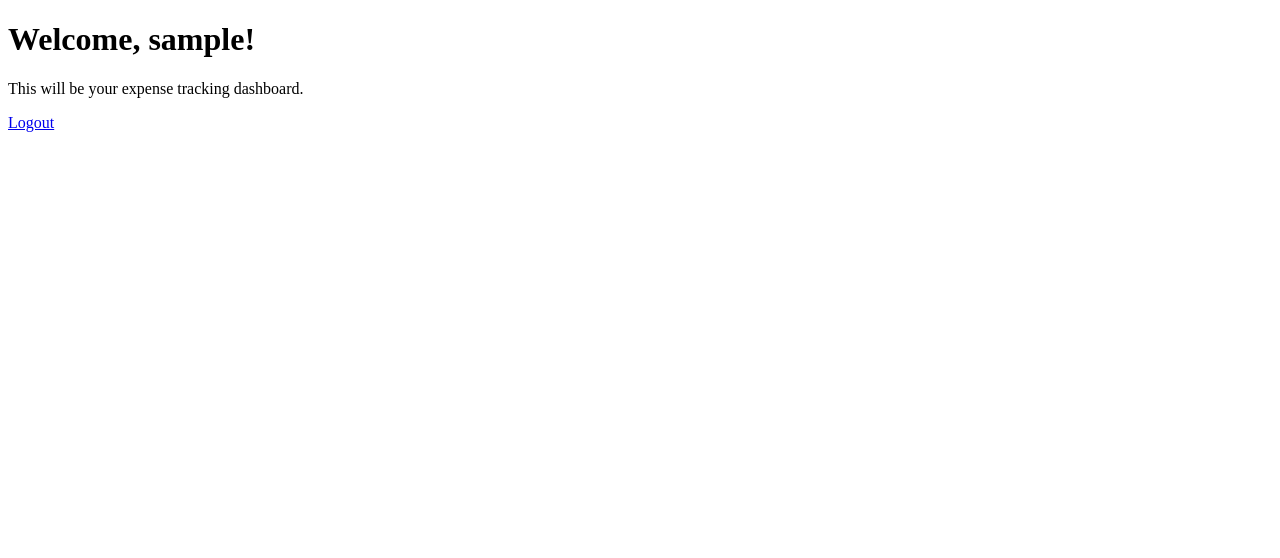
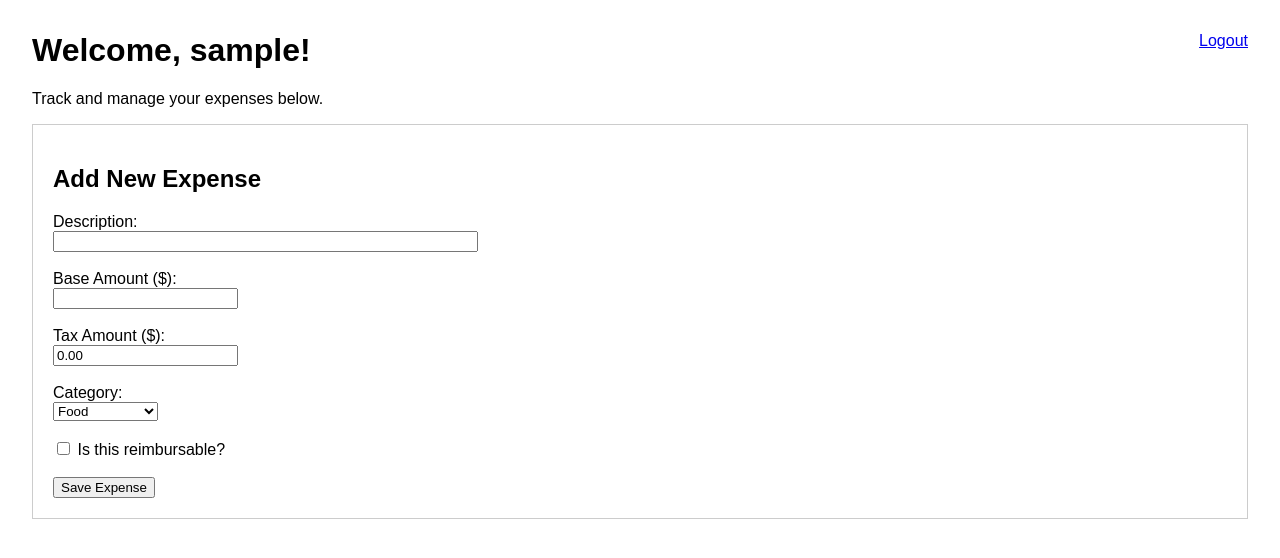
Before and after one commit to Vivek126478/shipsy_ai_assignment, a Flask app: page / in a window 1280 px wide. Shown: the top 558 px of the page. Run offline with Flask 3, Linux system fonts and the light colour scheme; a user stored in the database is signed in; tables that the repository leaves empty hold one stand-in row (values such as "Sample post").

Commit message:
integrating crud operations to the frontend

```diff
--- a/expense-tracker/templates/index.html
+++ b/expense-tracker/templates/index.html
@@ -2,11 +2,49 @@
 <html lang="en">
 <head>
     <meta charset="UTF-8">
-    <title>Dashboard</title>
+    <meta name="viewport" content="width=device-width, initial-scale=1.0">
+    <title>Expense Tracker - Dashboard</title>
+    <style>
+        body { font-family: sans-serif; margin: 2em; }
+        table { width: 100%; border-collapse: collapse; }
+        th, td { border: 1px solid #ddd; padding: 8px; text-align: left; }
+        th { background-color: #f2f2f2; }
+        .form-container { padding: 20px; border: 1px solid #ccc; margin-bottom: 20px; }
+        .logout { float: right; }
+    </style>
 </head>
 <body>
+
+    <a href="{{ url_for('logout') }}" class="logout">Logout</a>
     <h1>Welcome, {{ user.username }}!</h1>
-    <p>This will be your expense tracking dashboard.</p>
-    <a href="{{ url_for('logout') }}">Logout</a>
-</body>
-</html>
+    <p>Track and manage your expenses below.</p>
+
+    <!-- Form for Adding/Editing Expenses -->
+    <div class="form-container">
+        <h2 id="form-title">Add New Expense</h2>
+        <form id="expense-form">
+            <input type="hidden" id="expense-id">
+
+            <label for="description">Description:</label><br>
+            <input type="text" id="description" name="description" required size="50"><br><br>
+
+            <label for="base_amount">Base Amount ($):</label><br>
+            <input type="number" id="base_amount" name="base_amount" step="0.01" required><br><br>
+
+            <label for="tax_amount">Tax Amount ($):</label><br>
+            <input type="number" id="tax_amount" name="tax_amount" step="0.01" value="0.00" required><br><br>
+
+            <label for="category">Category:</label><br>
+            <select id="category" name="category" required>
+                {% for cat in categories %}
+                <option value="{{ cat.upper() }}">{{ cat }}</option>
+                {% endfor %}
+            </select><br><br>
+
+            <input type="checkbox" id="is_reimbursable" name="is_reimbursable">
+            <label for="is_reimbursable">Is this reimbursable?</label><br><br>
+
+            <button type="submit">Save Expense</button>
+            <button type="button" id="cancel-edit" style="display:none;">Cancel Edit</button>
+        </form>
+    </div>
```
